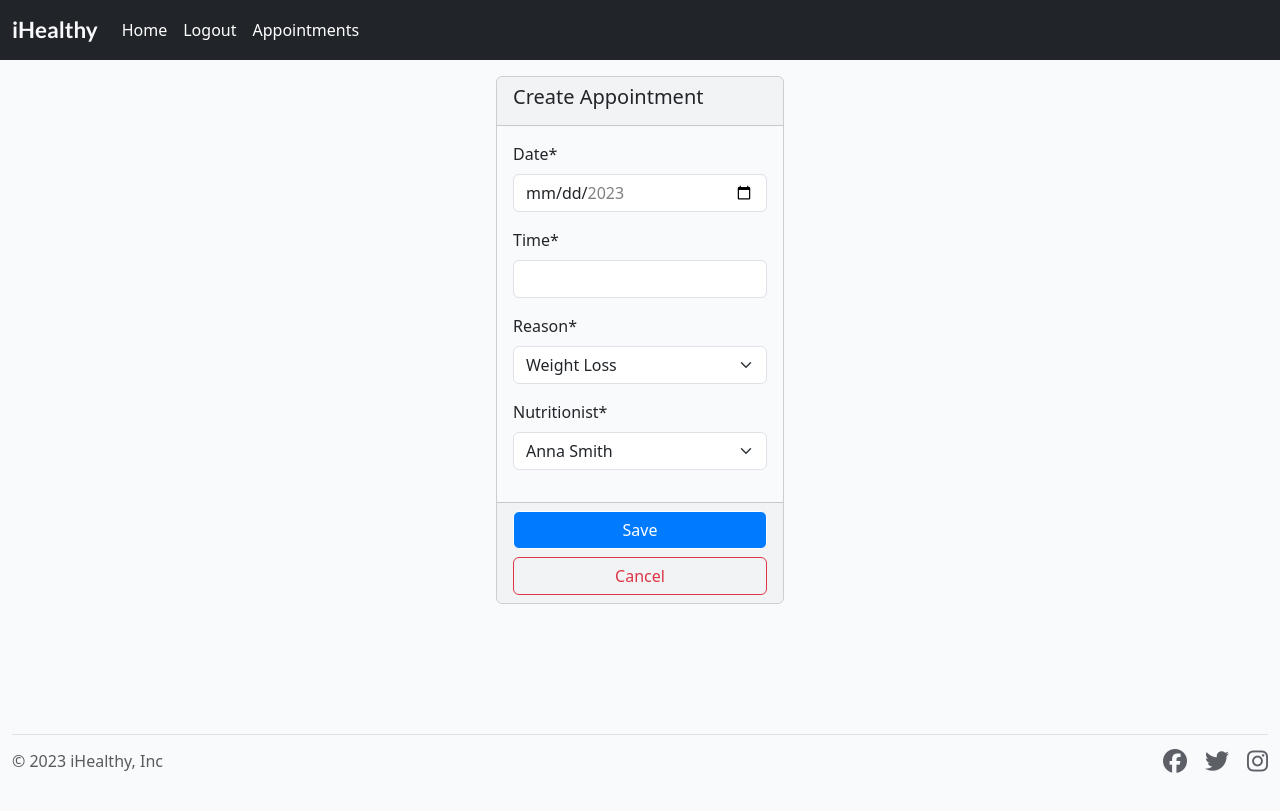
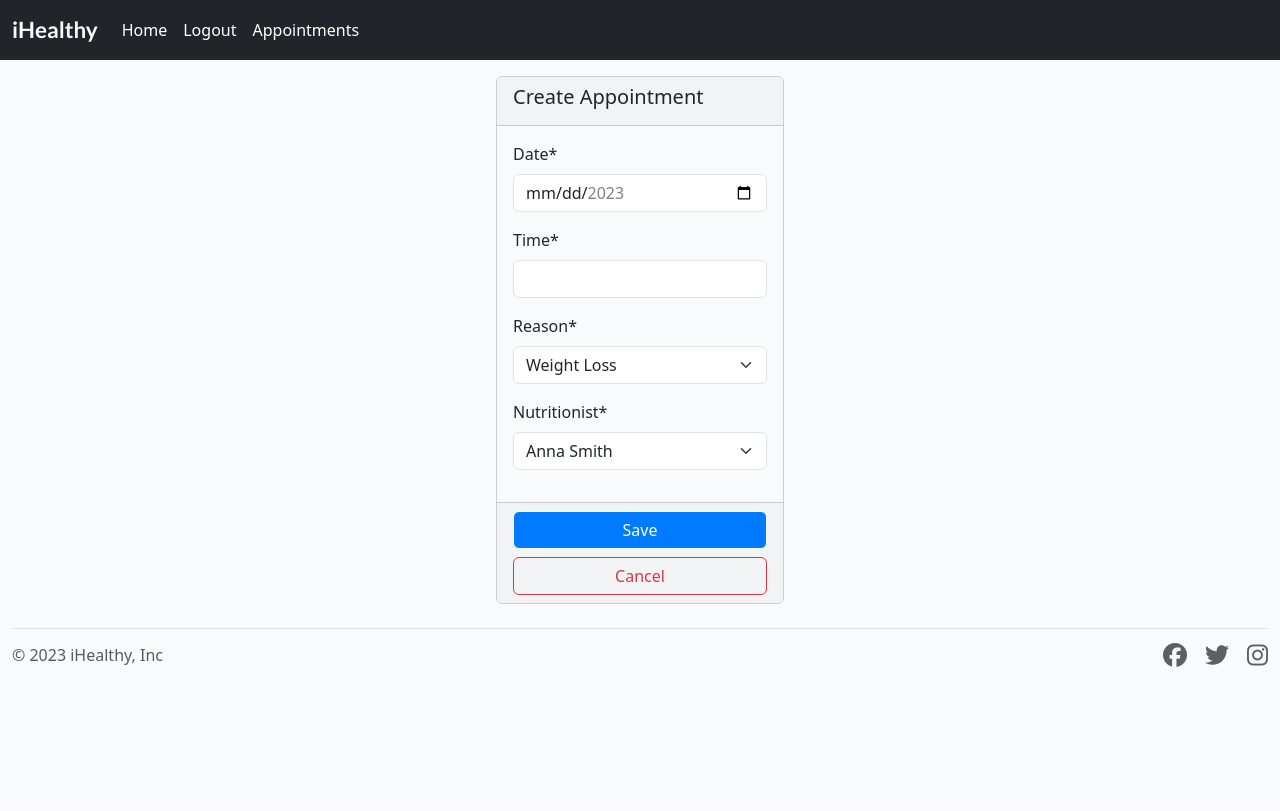
Before and after one commit to Giov3ss/iHealthy, a Django app: page /create/ in a window 1280 px wide. After the commit the page ends 667 px from the top, so only its background shows below. Run offline with Django 3.2, Linux system fonts and the light colour scheme; the visitor is signed in with stand-in values (Sample User, id 1); some libraries are stand-ins or nearby versions.

Commit message:
fixing bug on footer

```diff
--- a/static/css/i-style.css
+++ b/static/css/i-style.css
@@ -24,7 +24,6 @@ body {
 
 .main-bg {
     background-color: #F9FAFC;
-    min-height: calc(100vh - 150px);
 }
 
 .card {
```
